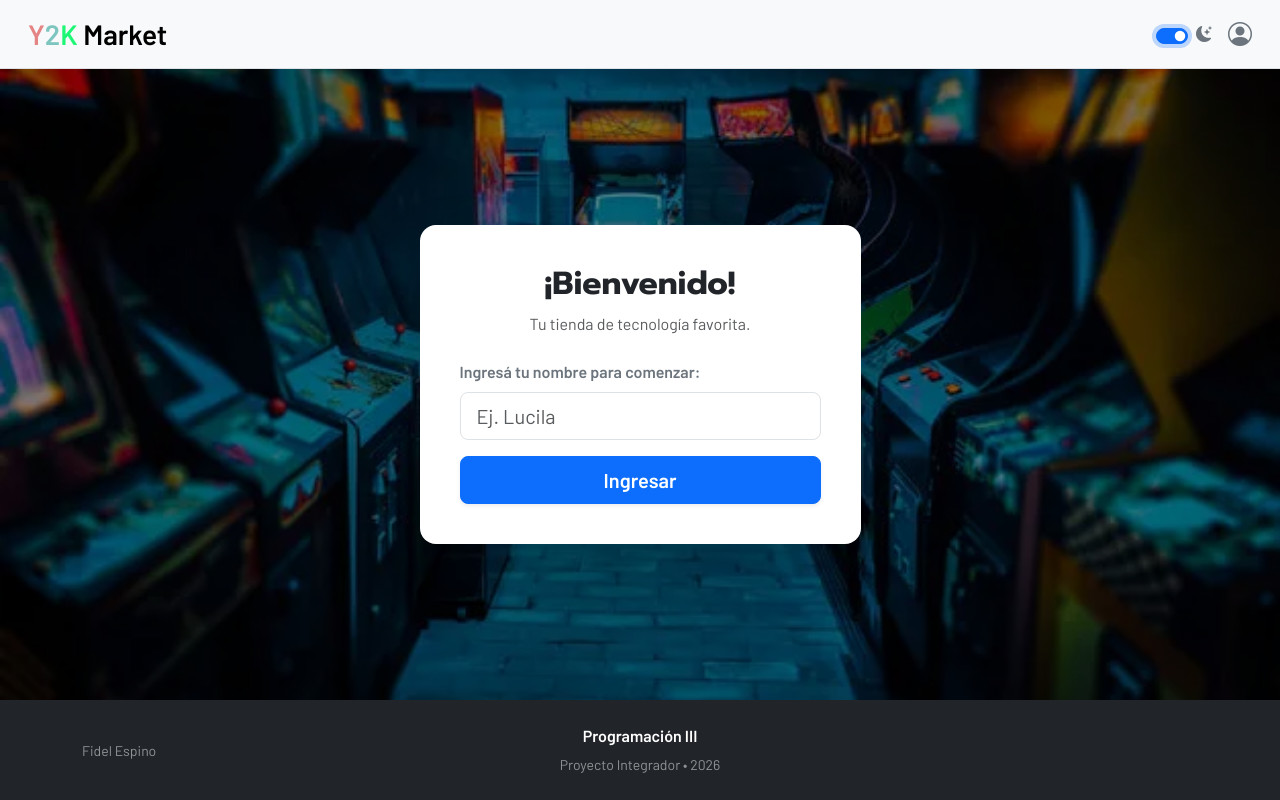
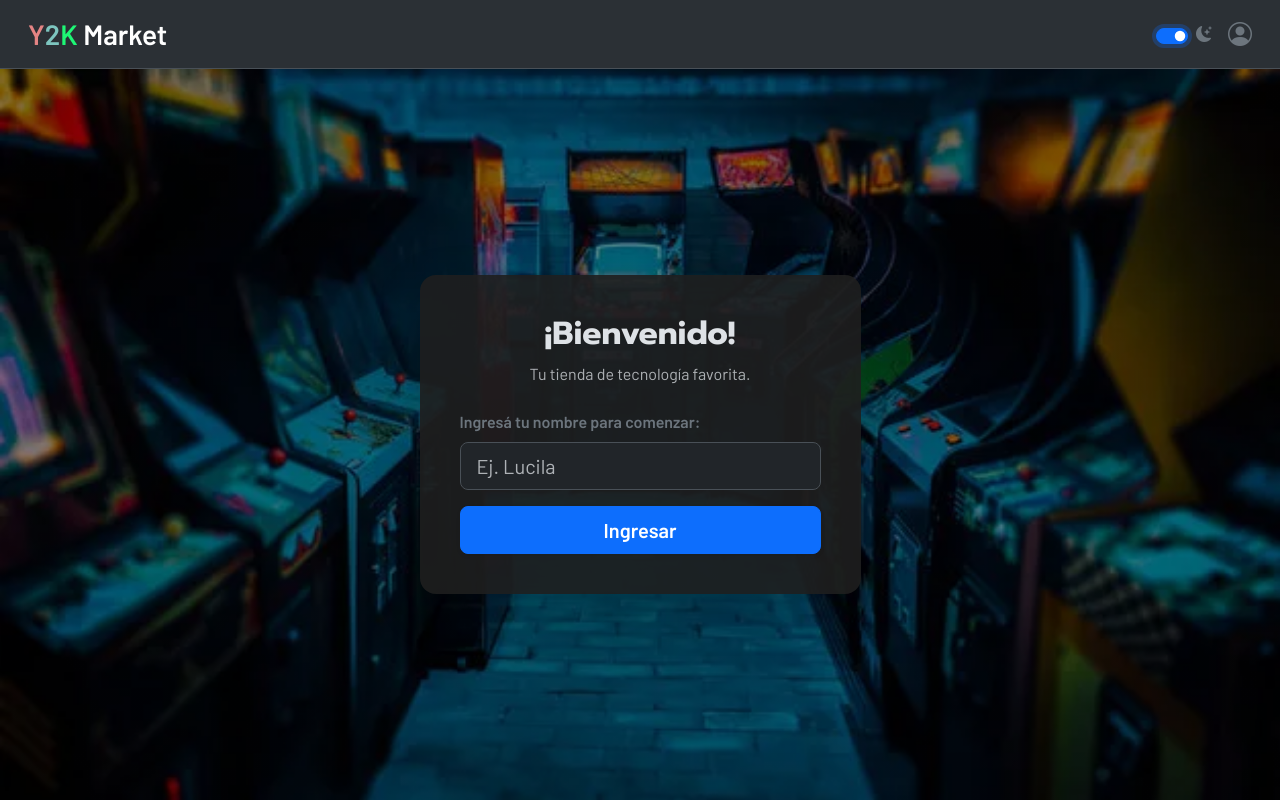
Before and after one commit to FidelEspino004/Final_Programacion-III, a plain HTML site: page frontend/index.html in a window 1280 px wide. Both pictures are taken after a click on the checkbox 1172 px from the left and 36 px from the top of the page. Drawn offline with nearby package versions, Linux system fonts and the light colour scheme.

Commit message:
archivos frontend

```diff
--- a/frontend/css/bienvenida.css
+++ b/frontend/css/bienvenida.css
@@ -1,38 +1,22 @@
-/* Contenedor principal con la imagen de fondo fluida de izquierda a derecha */
-.hero-section {
-    background-image: linear-gradient(rgba(0, 0, 0, 0.45), rgba(0, 0, 0, 0.45)),
-                      url('../img/bienbenidafondo.webp');
-    background-size: cover;          /* Estira la imagen para cubrir todo el ancho y alto disponible */
-    background-position: center;     /* Centra la imagen para evitar recortes extraños */
-    background-repeat: no-repeat;    /* Evita que la imagen se duplique */
-    padding: 60px 0;
+.hero-section{
+    background-image:
+    linear-gradient(rgba(0,0,0,.45),rgba(0,0,0,.45)),
+    url("../img/bienbenidafondo.webp");
+
+    background-size:cover;
+    background-position:center;
+    padding:60px 0;
 }
 
-/* Tarjeta translúcida estilo "Glassmorphism" para ingresar el nombre */
-.card-bienvenida {
-    background-color: rgba(255, 255, 255, 0.92) !important;
-    backdrop-filter: blur(6px);
-    border: 1px solid rgba(255, 255, 255, 0.2) !important;
-    transition: background-color 0.3s ease, border-color 0.3s ease;
+/* Claro */
+[data-bs-theme="light"] .card-bienvenida{
+    background:rgba(255,255,255,.92);
+
 }
 
-/* Adaptación de la card al modo oscuro para que combine de 10 */
-body.dark-mode .card-bienvenida {
-    background-color: rgba(26, 26, 26, 0.9) !important;
-    border: 1px solid rgba(255, 255, 255, 0.1) !important;
+
+/* Oscuro */
+[data-bs-theme="dark"] .card-bienvenida{
+    background:rgba(30,30,30,.90);
+
 }
-
-/* Estilo para los textos internos de la sección de bienvenida */
-.card-bienvenida h1 {
-    color: #121212;
-}
-body.dark-mode .card-bienvenida h1 {
-    color: #f8f9fa;
-}
-
-.text-muted-custom {
-    color: #555555;
-}
-body.dark-mode .text-muted-custom {
-    color: #c7c2b8;
-}
--- a/frontend/css/styles.css
+++ b/frontend/css/styles.css
@@ -1,100 +1,57 @@
-/* --------- Fuentes --------- */
-@import url('https://fonts.googleapis.com/css2?family=Barlow:ital,wght@0,400;0,500;0,600;1,400&family=JetBrains+Mono:wght@400;700&family=Orbitron:wght@600;800&family=Prompt:wght@600;700&display=swap');
+/* ========== FUENTES ==========*/
 
-/* --------- Variables Globales --------- */
-:root {
-    --color-y2k-r: #e48484;
-    --color-y2k-a: #7dc5bf;
-    --color-y2k-v: #1ef775;
-    --color-naranja: #f0b570;
-    --color-amarillo: #fadf7b;
-    --color-azul-acero: #7592a6;
-    --color-gris-arena: #c7c2b8;
+@import url('https://fonts.googleapis.com/css2?family=Barlow:wght@400;500;600&family=JetBrains+Mono:wght@400;700&family=Orbitron:wght@600;800&family=Prompt:wght@600;700&display=swap');
 
-    /* Roles de Tipografías */
-    --font-cuerpo: 'Barlow', sans-serif;
-    --font-encabezados: 'Prompt', sans-serif;
-    --font-hud: 'JetBrains Mono', monospace;
-    --font-nav: 'Orbitron', sans-serif;
 
-    /* Configuración de Tema por Defecto (Modo Claro) */
-    --bg-principal: #ffffff;
-    --texto-principal: #212529;
-    --texto-secundario: #555555;
-    --nav-bg: var(--color-gris-arena);
-    --btn-primario-bg: var(--color-azul-acero);
-    --btn-primario-texto: #ffffff;
+/* ========== PALETA DE COLORES ========== */
+
+:root{
+
+    --color-y2k-r:#e48484;
+    --color-y2k-a:#7dc5bf;
+    --color-y2k-v:#1ef775;
+
+    --color-naranja:#f0b570;
+    --color-amarillo:#fadf7b;
+    --color-azul:#7592a6;
+    --color-gris:#c7c2b8;
+
 }
 
-/* Redefinición de variables para el Modo Oscuro */
-body.dark-mode {
-    --bg-principal: #121212;
-    --texto-principal: #f8f9fa;
-    --texto-secundario: #c7c2b8;
-    --nav-bg: #1a1a1a;
-    --btn-primario-bg: var(--color-azul-acero);
+
+/* ========== TIPOGRAFIAS ========== */
+
+body{
+    font-family:'Barlow',sans-serif;
 }
 
-/* --------- Estilo Base --------- */
-body {
-    background-color: var(--bg-principal);
-    color: var(--texto-principal);
-    font-family: var(--font-cuerpo);
-    transition: background-color 0.3s ease, color 0.3s ease;
+h1,h2,h3,h4,h5,h6{
+    font-family:'Prompt',sans-serif;
 }
 
-/* Barlow aplicado explícitamente a elementos de entrada */
-input, textarea, select, button {
-    font-family: var(--font-cuerpo);
+.fuente-nav{
+    font-family:'Orbitron',sans-serif;
 }
 
-/* Encabezados */
-h1, h2, h3, h4, h5, h6 {
-    font-family: var(--font-encabezados);
-    font-weight: 700;
+.fuente-hud{
+    font-family:'JetBrains Mono',monospace;
 }
 
-/* ==========================================================================
-   4. CLASES UTILITARIAS Y COMPONENTES CUSTOM
-   ========================================================================== */
-/* Tipografías específicas */
-.fuente-nav {
-    font-family: var(--font-nav) !important;
-    letter-spacing: 1px;
+
+/* ===== Tema Claro ===== */
+
+[data-bs-theme="light"]{
+    --bs-primary:#7592a6;
 }
 
-.fuente-hud {
-    font-family: var(--font-hud) !important;
+
+/* ===== Tema Oscuro =====*/
+
+[data-bs-theme="dark"]{
+    --bs-primary:#7dc5bf;
 }
 
-/* Colores de las letras individuales de Y2K */
-.letra-y { color: var(--color-y2k-r); }
-.letra-2 { color: var(--color-y2k-a); }
-.letra-k { color: var(--color-y2k-v); }
-
-.texto-market {
-    color: var(--texto-principal);
-    margin-left: 8px;
-}
-
-/* Navbar Personalizada */
-.bg-custom-nav {
-    background-color: var(--nav-bg) !important;
-    transition: background-color 0.3s ease;
-}
-
-/* Botón Primario Custom */
-.btn-custom-primario {
-    background-color: var(--btn-primario-bg);
-    color: var(--btn-primario-texto);
-    border: none;
-    transition: background-color 0.2s ease, transform 0.1s ease;
-}
-.btn-custom-primario:hover {
-    background-color: var(--color-azul-acero);
-    filter: brightness(1.1);
-    color: #ffffff;
-}
-.btn-custom-primario:active {
-    transform: scale(0.98);
-}
+/* === Icono ===*/
+.letra-y{color:var(--color-y2k-r);}
+.letra-2{color:var(--color-y2k-a);}
+.letra-k{color:var(--color-y2k-v);}
--- a/frontend/index.html
+++ b/frontend/index.html
@@ -18,7 +18,7 @@
 </head>
 
 <body>
-    <div class="d-flex flex-column min-vh-100 bg-light text-dark">
+    <div class="d-flex flex-column min-vh-100">
 
         <nav class="navbar navbar-expand bg-body-tertiary border-bottom px-3">
             <div class="container-fluid">
@@ -46,9 +46,9 @@
                 <div class="row justify-content-center">
                     <div class="col-12 col-md-6 col-lg-5">
 
-                        <div class="card shadow-lg border-0 bg-white bg-opacity-95 p-4 rounded-4">
+                        <div class="card card-bienvenida shadow-lg border-0 rounded-4 p-4">
                             <div class="card-body text-center">
-                                <h1 class="fw-bold mb-2 fs-2 text-dark">¡Bienvenido!</h1>
+                                <h1 class="fw-bold mb-2 fs-2">¡Bienvenido!</h1>
                                 <p class="text-muted mb-4">Tu tienda de tecnología favorita.</p>
 
                                 <form action="#" class="form-nombre">
@@ -70,7 +70,8 @@
             </div>
         </main>
 
-        <footer class="bg-dark text-white text-center py-4 mt-auto">
+
+   <!--      <footer class="footer bg-body-tertiary border-top">
             <div class="container">
                 <div class="row align-items-center gy-3">
                     <div class="col-12 col-md-4 text-md-start">
@@ -82,7 +83,8 @@
                     </div>
                 </div>
             </div>
-        </footer>
+        </footer> -->
+
     </div>
 
     <script src="js/cambiarTema.js"></script>
--- a/frontend/js/cambiarTema.js
+++ b/frontend/js/cambiarTema.js
@@ -1,20 +1,21 @@
-document.addEventListener('DOMContentLoaded', () => {
-    const darkModeToggle = document.getElementById('darkmode-toggle');
-    const temaGuardado = localStorage.getItem('theme');
+document.addEventListener("DOMContentLoaded",()=>{
 
-    if (temaGuardado === 'dark') {
-        document.body.classList.add('dark-mode');
-        if (darkModeToggle) darkModeToggle.checked = true;
-    }
-    if (darkModeToggle) {
-        darkModeToggle.addEventListener('change', () => {
-            if (darkModeToggle.checked) {
-                document.body.classList.add('dark-mode');
-                localStorage.setItem('theme', 'dark');
-            } else {
-                document.body.classList.remove('dark-mode');
-                localStorage.setItem('theme', 'light');
-            }
-        });
-    }
+    const toggle=document.getElementById("darkmode-toggle");
+
+    const tema=localStorage.getItem("theme") || "light";
+
+    document.documentElement.setAttribute("data-bs-theme",tema);
+
+    toggle.checked=tema==="dark";
+
+    toggle.addEventListener("change",()=>{
+
+        const nuevoTema=toggle.checked ? "dark":"light";
+
+        document.documentElement.setAttribute("data-bs-theme",nuevoTema);
+
+        localStorage.setItem("theme",nuevoTema);
+
+    });
+
 });
```
